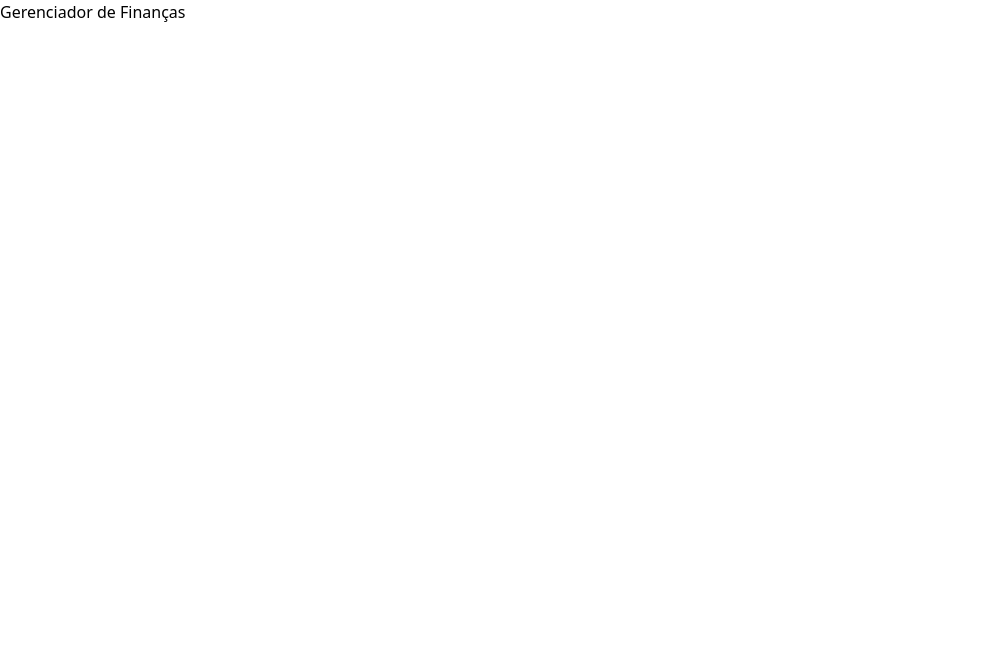
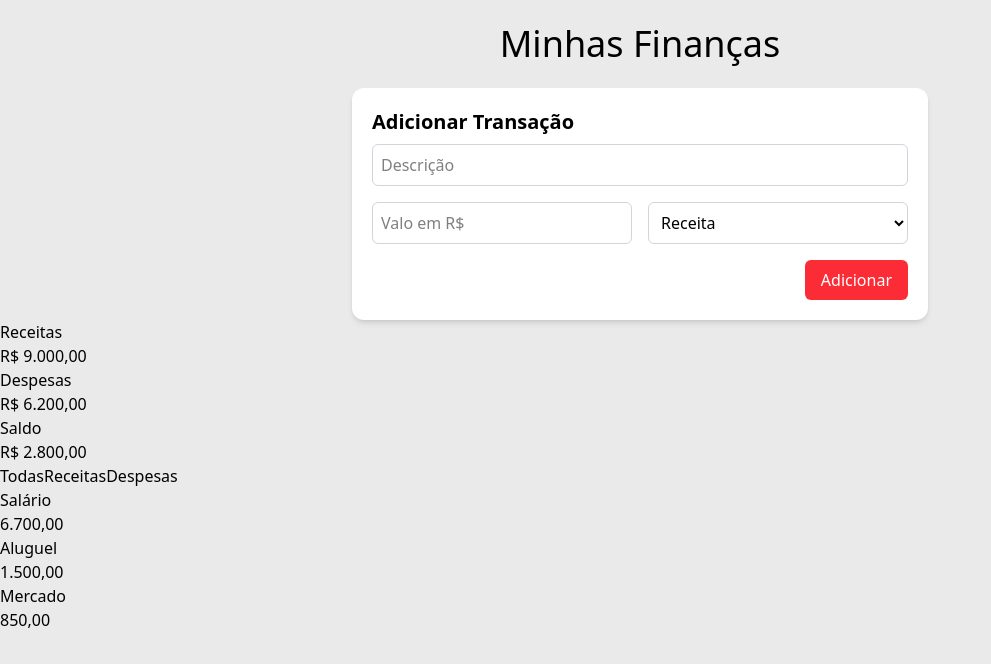
Before and after one commit to guilhermegiovani/react, a React (Vite) app in the folder projetosPraticos/gerenciador_financas/: page / in a window 1280 px wide. Shown: the top 664 px of the page, without its empty margins (0-991 px from the left). Built offline with nearby package versions, Linux system fonts and the light colour scheme.

Commit message:
Gerenciador de Finanças

```diff
--- a/projetosPraticos/gerenciador_financas/package.json
+++ b/projetosPraticos/gerenciador_financas/package.json
@@ -11,6 +11,7 @@
   },
   "dependencies": {
     "@tailwindcss/postcss": "^4.1.7",
+    "clsx": "^2.1.1",
     "react": "^19.1.0",
     "react-dom": "^19.1.0"
   },
--- a/projetosPraticos/gerenciador_financas/src/App.jsx
+++ b/projetosPraticos/gerenciador_financas/src/App.jsx
@@ -1,13 +1,17 @@
 import { useState } from 'react'
 import './App.css'
+import Header from "./components/Header/Header"
+import AddTransaction from './components/AddTransaction/AddTransaction'
+import DisplayTransactions from './components/DisplayTransactions/DisplayTransactions'
 
 function App() {
 
   return (
-    <section>
-      <h1>Gerenciador de Finanças</h1>
-    </section>
-
+    <main>
+      <Header />
+      <AddTransaction />
+      <DisplayTransactions />
+    </main>
   )
 }
 
--- /dev/null
+++ b/projetosPraticos/gerenciador_financas/src/components/AddTransaction/AddTransaction.jsx
@@ -0,0 +1,79 @@
+import Input from "../Input/Input"
+import Button from "../Button/Button"
+import { clsx } from "clsx"
+
+function AddTransaction() {
+
+    return (
+        <section
+            className={clsx(
+                "bg-white",
+                "p-5",
+                "rounded-xl",
+                "shadow-md",
+                "w-full",
+                "max-w-xl",
+                "mx-auto"
+            )}
+        >
+            <h2 className={clsx("text-xl", "font-semibold", "mb-2")}>
+                Adicionar Transação
+            </h2>
+
+            <form className={clsx("flex", "flex-col", "gap-4")}>
+                <Input
+                    type="text"
+                    placeholder="Descrição"
+                    className={clsx(
+                        "w-full",
+                        "border",
+                        "border-gray-300",
+                        "p-2",
+                        "rounded-md"
+                    )}
+                />
+
+                <div className={clsx("flex", "gap-4")}>
+                    <Input
+                        type="number"
+                        placeholder="Valo em R$"
+                        step="0.01"
+                        className={clsx(
+                            "w-1/2",
+                            "border",
+                            "border-gray-300",
+                            "p-2",
+                            "rounded-md"
+                        )}
+                    />
+
+                    <select
+                        className={clsx(
+                            "w-1/2",
+                            "border",
+                            "border-gray-300",
+                            "p-2",
+                            "rounded-md",
+                            "cursor-pointer"
+                        )}
+                    >
+                        <option value="Receita">Receita</option>
+                        <option value="Despesa">Despesa</option>
+                    </select>
+                </div>
+
+                <div className="flex justify-end">
+                    <Button
+                        text="Adicionar"
+                        className={clsx(
+                            "bg-red-500 text-white font-medium px-4 py-2 rounded-md",
+                            "hover:bg-red-600 transition-colors duration-200 ease-in-out cursor-pointer"
+                        )}
+                    />
+                </div>
+            </form>
+        </section>
+    )
+}
+
+export default AddTransaction
--- /dev/null
+++ b/projetosPraticos/gerenciador_financas/src/components/Button/Button.jsx
@@ -0,0 +1,9 @@
+
+function Button({text, handleClick, className}) {
+
+    return (
+        <button onClick={handleClick} className={className}>{text}</button>
+    )
+}
+
+export default Button
--- /dev/null
+++ b/projetosPraticos/gerenciador_financas/src/components/DisplayTransactions/DisplayTransactions.jsx
@@ -0,0 +1,53 @@
+import { clsx } from "clsx"
+import Button from "../Button/Button"
+
+function DisplayTransactions() {
+
+    const nameTransaction = ["Salário", "Aluguel", "Mercado"]
+    const valueTransaction = ["6.700,00", "1.500,00", "850,00",]
+
+    return (
+        <section>
+
+            <div>
+                <div>
+                    <p>Receitas</p>
+                    <p>R$ 9.000,00</p>
+                </div>
+
+                <div>
+                    <p>Despesas</p>
+                    <p>R$ 6.200,00</p>
+                </div>
+
+                <div>
+                    <p>Saldo</p>
+                    <p>R$ 2.800,00</p>
+                </div>
+            </div>
+
+            <div>
+                <nav>
+                    <Button text="Todas" />
+
+                    <Button text="Receitas" />
+
+                    <Button text="Despesas" />
+                </nav>
+
+                {nameTransaction.map((name, index) => (
+                    <div>
+                        <p>{name}</p>
+                        <p>{valueTransaction[index]}</p>
+                    </div>
+                ))
+
+                }
+
+            </div>
+
+        </section>
+    )
+}
+
+export default DisplayTransactions
--- /dev/null
+++ b/projetosPraticos/gerenciador_financas/src/components/Header/Header.jsx
@@ -0,0 +1,12 @@
+
+function Header() {
+
+    return (
+        <header
+        className="flex justify-center my-6">
+            <h1 className="text-4xl">Minhas Finanças</h1>
+        </header>
+    )
+}
+
+export default Header
--- /dev/null
+++ b/projetosPraticos/gerenciador_financas/src/components/Input/Input.jsx
@@ -0,0 +1,9 @@
+
+function Input({ type, placeholder, className }) {
+
+    return (
+        <input type={type} placeholder={placeholder} className={className} />
+    )
+}
+
+export default Input
--- a/projetosPraticos/gerenciador_financas/src/index.css
+++ b/projetosPraticos/gerenciador_financas/src/index.css
@@ -3,3 +3,11 @@
 @tailwind base;
 @tailwind components;
 @tailwind utilities;
+
+* {
+    box-sizing: border-box;
+}
+
+body {
+    background-color: rgb(234, 234, 234);
+}
```
Also changed, not shown: 1 other file (tests, documents, lock files or other folders).
